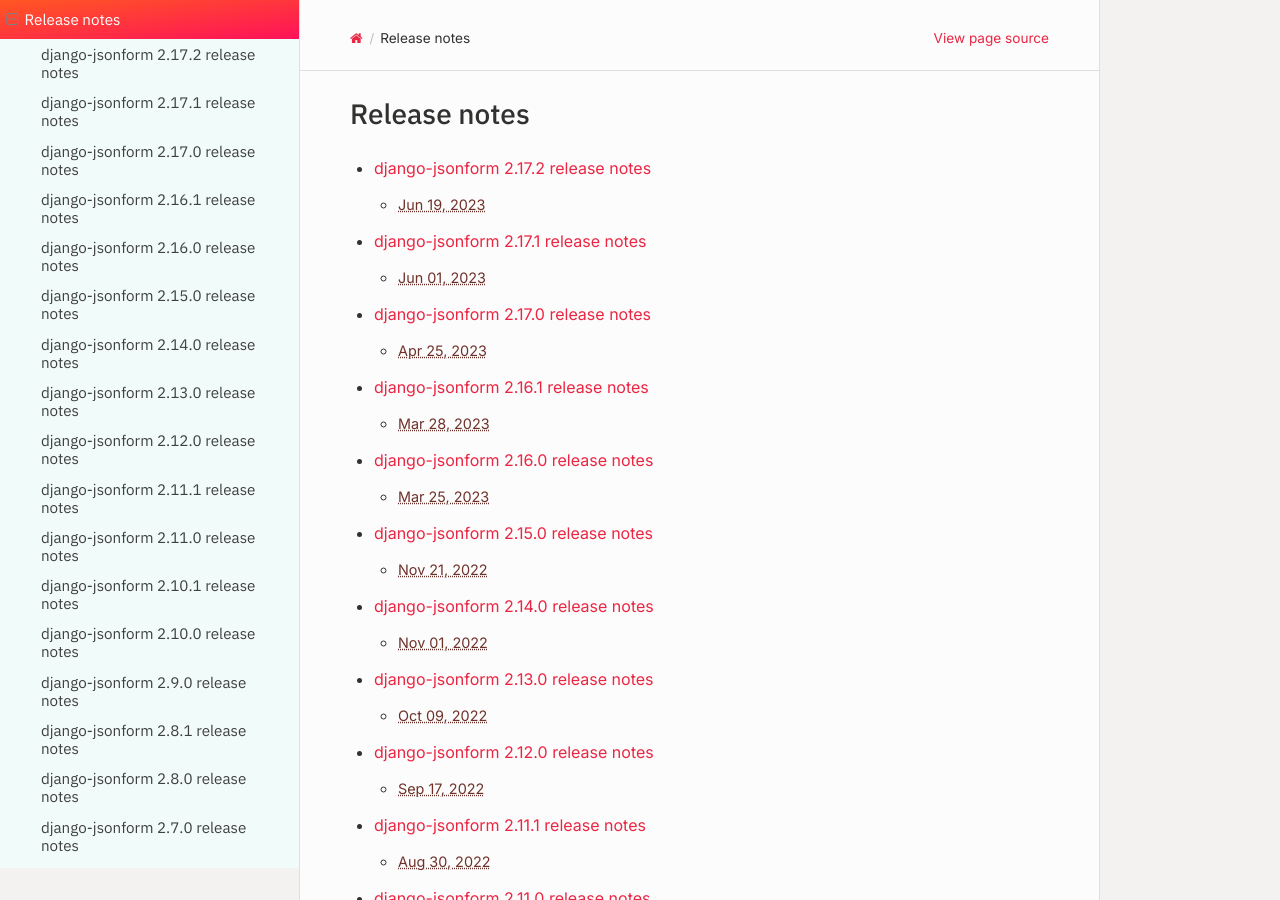
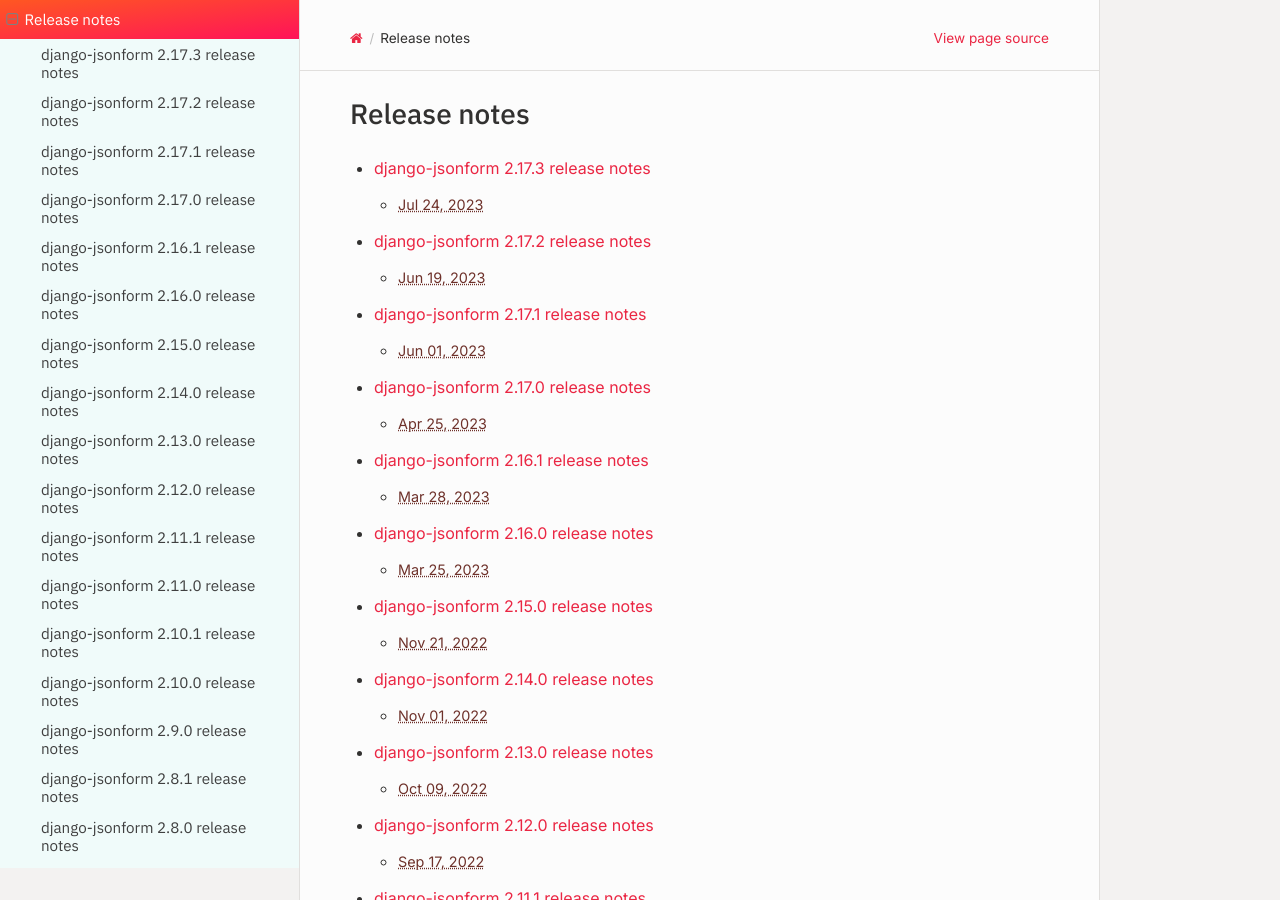
Before and after one commit to bhch/django-jsonform, a Sphinx documentation site: the page built from docs/releases/index.rst, in a window 1280 px wide and 900 px high. Built offline with Sphinx 7.4.7 and the Read the Docs theme 2.0.0, drawn with Linux system fonts in a browser that asks for light colours.

Commit message:
Update docs for next release

```diff
--- a/docs/releases/index.rst
+++ b/docs/releases/index.rst
@@ -4,6 +4,7 @@
 .. toctree::
     :maxdepth: 2
 
+    v2.17.3
     v2.17.2
     v2.17.1
     v2.17.0
```
Also changed, not shown: docs/releases/v2.17.3.rst (added, +22 -0 lines).
